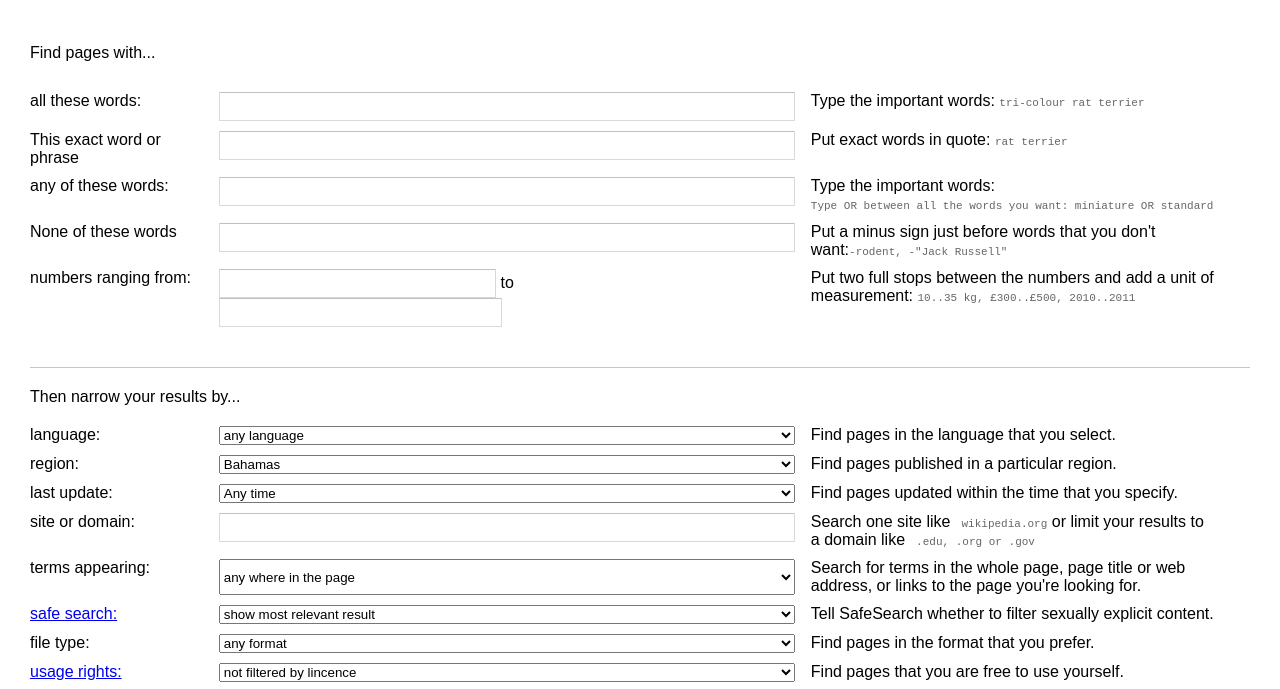
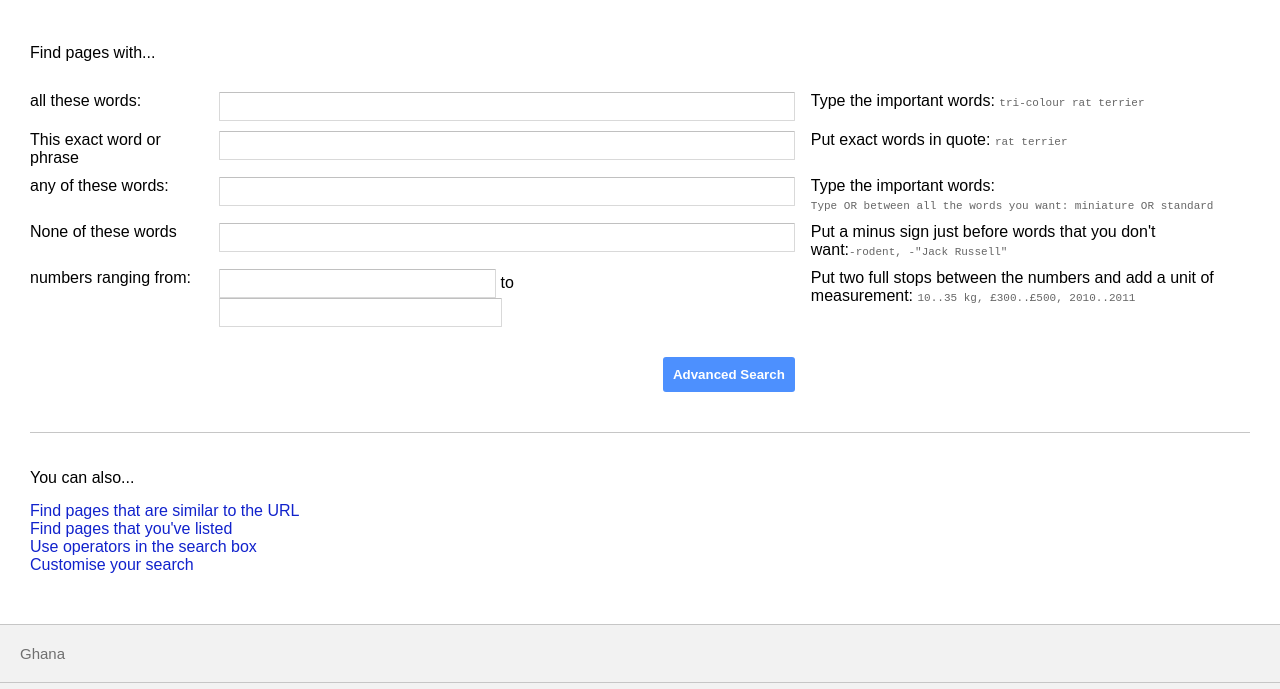
Before and after one commit to noramens/googlesearch, a plain HTML site: page AdvancedSearch.html in a window 1280 px wide. Shown: the part 86-775 px from the top of the page. Drawn offline with Linux system fonts and the light colour scheme.

Commit message:
Add actions to forms

```diff
--- a/AdvancedSearch.html
+++ b/AdvancedSearch.html
@@ -14,21 +14,22 @@
     <div id="advanced-search-container">
       <p id="find-pages-with">Find pages with...</p>
 
+      <form action="https://www.google.com/search">
         <div class="row">
           <div>all these words:</div>
-        <input type="text" class="advanced-search-input" />
+          <input type="text" class="advanced-search-input" name="as_q" />
           <div>Type the important words: <span class="small-text">tri-colour rat terrier</span></div>
         </div>
 
         <div class="row">
           <div>This exact word or phrase</div>
-        <input type="text" class="advanced-search-input" />
+          <input type="text" class="advanced-search-input" name="as_epq" />
           <div>Put exact words in quote: <span class="small-text">rat terrier</span></div>
         </div>
 
         <div class="row">
           <div>any of these words:</div>
-        <input type="text" class="advanced-search-input" />
+          <input type="text" class="advanced-search-input" name="as_oq" />
           <div>
             Type the important words:
             <span class="small-text"
@@ -39,7 +40,7 @@
 
         <div class="row">
           <div>None of these words</div>
-        <input type="text" class="advanced-search-input" />
+          <input type="text" class="advanced-search-input" name="as_eq" />
           <div>
             Put a minus sign just before words that you don't want:<span class="small-text"
               >-rodent, -"Jack Russell"</span
@@ -50,8 +51,8 @@
         <div class="row">
           <div>numbers ranging from:</div>
           <div>
-          <input type="text" class="advanced-search-input" style="width: 45%;" /> to
-          <input type="text" class="advanced-search-input" style="width: 46%;" />
+            <input type="text" class="advanced-search-input" style="width: 45%;" name="as_nlo" name="as_nlo" /> to
+            <input type="text" class="advanced-search-input" style="width: 46%;" name="as_nh" name="as_nhi" />
           </div>
           <div>
             Put two full stops between the numbers and add a unit of measurement:
@@ -59,113 +60,12 @@
           </div>
         </div>
 
-      <div class="border-top">Then narrow your results by...</div>
-
-      <div class="row">
-        <label for="language">language:</label>
-        <select id="language">
-          <option value="anyLanguage">any language</option>
-          <option value="afrikaanas">Afrikaans</option>
-          <option value="chiense">Chinese</option>
-          <option value="english">English</option>
-          <option value="greek">Greek</option>
-          <option value="hebrew">Hebrew</option>
-          <option value="spanish">Spanish</option>
-        </select>
-        Find pages in the language that you select.
-      </div>
-
-      <div class="row">
-        <label for="region">region:</label>
-        <select id="region">
-          <option value="bahamas">Bahamas</option>
-          <option value="ghana">Ghana</option>
-          <option value="brazil">Brazil</option>
-          <option value="germany">Germany</option>
-          <option value="egypt">Egypt</option>
-          <option value="greece">Greece</option>
-        </select>
-        Find pages published in a particular region.
-      </div>
-
-      <div class="row">
-        <label for="cars">last update:</label>
-        <select id="cars">
-          <option value="volvo">Any time</option>
-          <option value="saab">Past 24 hours</option>
-          <option value="opel">Past month</option>
-          <option value="audi">Past week</option>
-          <option value="audi">Past year</option>
-        </select>
-        Find pages updated within the time that you specify.
-      </div>
-
-      <div class="row">
-        <div>site or domain:</div>
-        <input type="text" class="advanced-search-input" />
-        <div>
-          Search one site like <span class="small-text"> wikipedia.org</span> or limit your results to a domain like
-          <span class="small-text"> .edu, .org or .gov </span>
-        </div>
-      </div>
-
-      <div class="row">
-        <label for="cars">terms appearing:</label>
-        <select id="cars">
-          <option value="volvo">any where in the page</option>
-          <option value="saab">in the text of the page</option>
-          <option value="opel">in the title of the page</option>
-          <option value="audi">in the URL of the page</option>
-        </select>
-        Search for terms in the whole page, page title or web address, or links to the page you're looking for.
-      </div>
-
-      <div class="row">
-        <label for="cars"
-          ><a
-            href="https://support.google.com/websearch/answer/510?p=adv_safesearch&hl=en&visit_id=637246451898523328-3247277316&rd=1"
-            >safe search:</a
-          ></label
-        >
-        <select id="cars">
-          <option value="volvo">show most relevant result</option>
-          <option value="saab">filter explicit results</option>
-        </select>
-        Tell SafeSearch whether to filter sexually explicit content.
-      </div>
-
-      <div class="row">
-        <label for="cars">file type:</label>
-        <select id="cars">
-          <option value="volvo">any format</option>
-          <option value="saab">Adobe Acrobat format (.pdf)</option>
-          <option value="opel">Microsoft Excel (.xls)</option>
-          <option value="audi">Audi</option>
-        </select>
-        Find pages in the format that you prefer.
-      </div>
-
-      <div class="row">
-        <label for="cars"
-          ><a
-            href="https://support.google.com/websearch/answer/29508?p=ws_images_usagerights&hl=en&visit_id=637246571708309500-3889457378&rd=1"
-            >usage rights:</a
-          ></label
-        >
-        <select id="cars">
-          <option value="volvo">not filtered by lincence</option>
-          <option value="saab">free to share</option>
-          <option value="opel">free to modify</option>
-          <option value="audi">Audi</option>
-        </select>
-        Find pages that you are free to use yourself.
-      </div>
-
         <div class="row">
           <div></div>
-        <button id="advanced-search-button">Advanced Search</button>
+          <input type="submit" id="advanced-search-button" value="Advanced Search" />
           <div></div>
         </div>
+      </form>
 
       <div class="border-top" id="advanced-search-links">
         <p style="margin-bottom: 15px;">You can also...</p>
```
Also changed, not shown: ImageSearch.html (+1 -1 lines), images/transparentbackground.png (deleted). Lines whose indentation alone changed are shown as unchanged.
